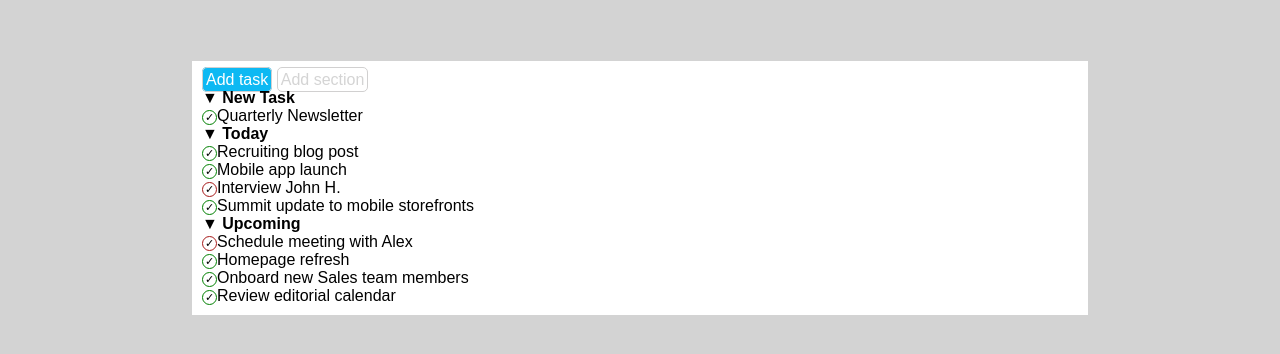
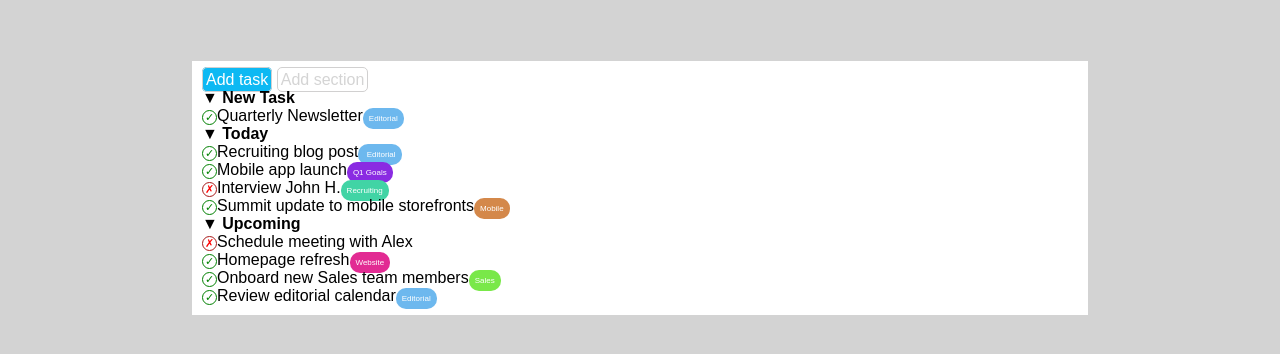
Before and after one commit to Tonia04F/html-css-toboolist, a plain HTML site: page index.html in a window 1280 px wide. Shown: the part 40-394 px from the top of the page. Drawn offline with Linux system fonts and the light colour scheme.

Commit message:
aggiunti tasti

```diff
--- a/index.html
+++ b/index.html
@@ -23,19 +23,20 @@
 
                 <!--creo secondo container-->
             <div class="task" >
+
                 <ul>
                     <li><strong>&#9660; New Task</strong></li>
-                    <li><span class="circle">&check;</span>Quarterly Newsletter</li>
+                    <li><span class="circle">&check;</span>Quarterly Newsletter<span class="tasto blu">Editorial</span> </li>
                     <li><strong>&#9660; Today</strong></li>
-                    <li><span class="circle">&check;</span>Recruiting blog post</li>
-                    <li><span class="circle">&check;</span>Mobile app launch</li>
-                    <li><span class="circle circle-red">&check;</span>Interview John H.</li>
-                    <li><span class="circle">&check;</span>Summit update to mobile storefronts</li>
+                    <li><span class="circle">&check;</span>Recruiting blog post<span class="tasto blu"> Editorial</span></li>
+                    <li><span class="circle">&check;</span>Mobile app launch<span class="tasto viola">Q1 Goals</span></li>
+                    <li><span class="circle circle-red">&cross;</span>Interview John H.<span class="tasto verde">Recruiting</span></li>
+                    <li><span class="circle">&check;</span>Summit update to mobile storefronts<span class="tasto arancione">Mobile</span></li>
                     <li><strong>&#9660; Upcoming</strong></li>
-                    <li><span class="circle circle-red">&check;</span>Schedule meeting with Alex</li>
-                    <li><span class="circle">&check;</span>Homepage refresh</li>
-                    <li><span class="circle">&check;</span>Onboard new Sales team members</li>
-                    <li><span class="circle">&check;</span>Review editorial calendar</li>
+                    <li><span class="circle circle-red">&cross;</span>Schedule meeting with Alex</li>
+                    <li><span class="circle">&check;</span>Homepage refresh<span class="tasto rosa">Website</span></li>
+                    <li><span class="circle">&check;</span>Onboard new Sales team members<span class="tasto verdino">Sales</span></li>
+                    <li><span class="circle">&check;</span>Review editorial calendar<span class="tasto blu">Editorial</span></li>
 
                 </ul>
             </div>
--- a/style.css
+++ b/style.css
@@ -2,6 +2,7 @@
     box-sizing: border-box;
     margin: 0;
     padding: 0;
+
 }
 
 
@@ -16,6 +17,8 @@ body{
     margin-right: auto;
     margin-top: 5%;
     background-color: white;
+
+
 }
 
 /*commons*/
@@ -25,6 +28,7 @@ body{
     border: 1px solid rgb(209, 208, 208);
     padding: 3px;
     border-radius: 5px;
+
 }
 .btn-blu{
     background-color: rgb(13, 185, 243);
@@ -34,6 +38,7 @@ body{
 /*header*/
 header{
     background-color: white;
+
 }
 /*top*/
 .top{
@@ -45,6 +50,7 @@ ul{
     list-style: none;
 }
 .circle{
+    color: green;
     border: 1px solid green;
     border-radius: 50%;
     width: 15px;
@@ -52,8 +58,10 @@ ul{
     display: inline-block;
     font-size: 11px;
     text-align: center;
+
 }
 .circle-red{
+    color: red;
     border: 1px solid rgb(167, 25, 25);
     border-radius: 50%;
     width: 15px;
@@ -62,3 +70,28 @@ ul{
     font-size: 11px;
     text-align: center;
 }
+.tasto{
+  color: white;
+  padding: 6px;
+  font-size: 8px;
+  height: 15px;
+  border-radius: 10px;
+}
+.blu{
+    background-color: rgb(109, 184, 238);
+}
+.viola{
+    background-color: blueviolet;
+}
+.verde{
+    background-color: rgb(65, 212, 165);
+}
+.arancione{
+    background-color: rgb(212, 136, 74);
+}
+.rosa{
+    background-color: rgb(226, 43, 147);
+}
+.verdino{
+    background-color: rgb(121, 232, 73);
+}
```
